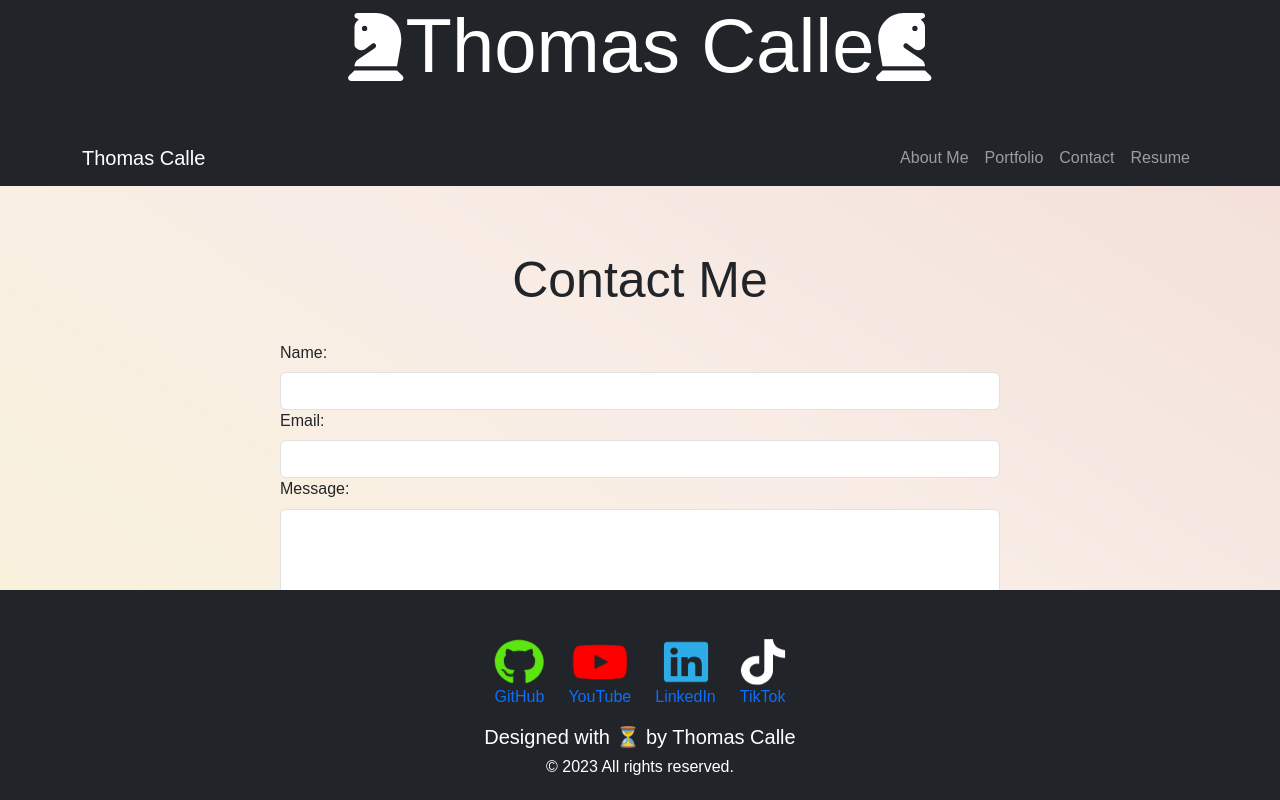
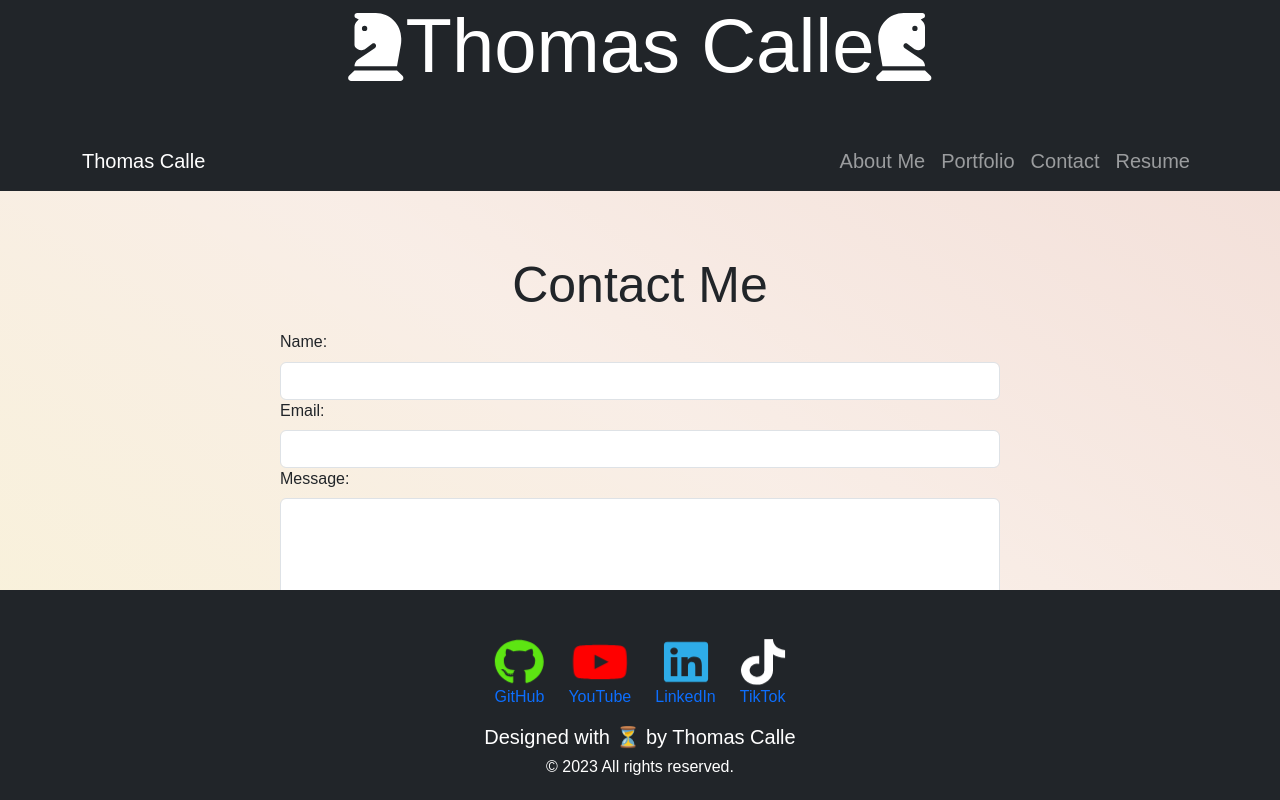
Before and after one commit to ThomasCalle/7homas7he7ank-React-Portfolio, a React (Create React App) app: page /7homas7he7ank-React-Portfolio/contact in a window 1280 px wide. Built offline with nearby package versions, Linux system fonts and the light colour scheme; the HTML template or start-up script is replaced by a standard one.

Commit message:
This commit and last commit: updated navigation inputed into headers. Updated title of portfolio with font awesome, changed size of font to meet viewing standards and over simplicity

```diff
--- a/src/components/Navigation.js
+++ b/src/components/Navigation.js
@@ -12,11 +12,11 @@ const Navigation = () => {
           <Navbar.Toggle aria-controls="basic-navbar-nav" />
           <Navbar.Collapse id="basic-navbar-nav">
             <Nav className="ms-auto">
-              {/* <Nav.Link as={Link} to="7homas7he7ank-react-portfolio/home">Home</Nav.Link> */}
-              <Nav.Link as={Link} to="/7homas7he7ank-react-portfolio/about">About Me</Nav.Link>
-              <Nav.Link as={Link} to="/7homas7he7ank-react-portfolio/portfolio">Portfolio</Nav.Link>
-              <Nav.Link as={Link} to="/7homas7he7ank-react-portfolio/contact">Contact</Nav.Link>
-              <Nav.Link as={Link} to="/7homas7he7ank-react-portfolio/resume">Resume</Nav.Link>
+              {/* <Nav.Link as={Link} to="7homas7he7ank-react-portfolio/home" className="fs-5">Home</Nav.Link> */}
+              <Nav.Link as={Link} to="/7homas7he7ank-react-portfolio/about" className="fs-5">About Me</Nav.Link>
+              <Nav.Link as={Link} to="/7homas7he7ank-react-portfolio/portfolio" className="fs-5">Portfolio</Nav.Link>
+              <Nav.Link as={Link} to="/7homas7he7ank-react-portfolio/contact" className="fs-5">Contact</Nav.Link>
+              <Nav.Link as={Link} to="/7homas7he7ank-react-portfolio/resume" className="fs-5">Resume</Nav.Link>
             </Nav>
         </Navbar.Collapse>
       </Container>
--- a/src/style/Contact.css
+++ b/src/style/Contact.css
@@ -1,7 +1,7 @@
 .contact-header {
     text-align: center;
     margin-top: 1rem;
-    margin-bottom: 2rem;
+    margin-bottom: 1rem;
     font-size: 50px;
   }
 
```
